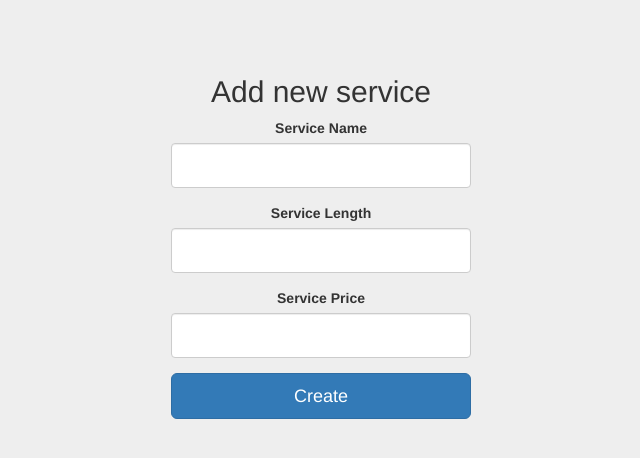
After one commit to danielbis/sidoCheck, a Flask app: page /provider/addservice in a window 1280 px wide. The commit adds this page. Shown: the top 458 px of the page, without its empty margins (319-959 px from the left). Run offline with Flask 2, Linux system fonts and the light colour scheme; the visitor is signed in with stand-in values (Sample User, id 1); data comes from the database, SQL or seed files in the repository; data that the repository does not hold is empty; parts of the project's set-up code (start-up, migrations or seed data) failed here and were passed over; some libraries are stand-ins or nearby versions.

Commit message:
add service

```diff
--- a/app/mod_provider/forms.py
+++ b/app/mod_provider/forms.py
@@ -3,7 +3,7 @@
 from datetime import datetime, date
 from flask_wtf import FlaskForm
 from wtforms import StringField, SelectField
-from wtforms.fields.html5 import  DateTimeField
+from wtforms.fields.html5 import  DateTimeField, IntegerField
 from wtforms.validators import InputRequired, Length, Email
 
 class DateForm(FlaskForm):
@@ -17,3 +17,8 @@ class ServiceForm(FlaskForm):
         'Service', coerce=int
 
     )
+
+class AddServiceForm(FlaskForm):
+	service_length = IntegerField('Service Length', validators=[InputRequired()])
+	service_price = IntegerField('Service Price', validators=[InputRequired()])
+	service_name = StringField('Service Name', validators=[InputRequired()])
--- a/app/mod_provider/routes.py
+++ b/app/mod_provider/routes.py
@@ -4,7 +4,7 @@ from flask_sqlalchemy  import SQLAlchemy
 from flask_wtf import FlaskForm
 from flask_login import login_user, login_required, logout_user, current_user
 import logging
-from app.mod_provider.forms import DateForm, ServiceForm
+from app.mod_provider.forms import DateForm, ServiceForm, AddServiceForm
 
 #import database object and login manager from app module
 from app import db, login_manager
@@ -81,3 +81,21 @@ def walkin():
 	print("date_today is ", d.strftime("%m/%d/%Y"))
 
 	return render_template('provider/walkin.html', slots_shop = slots_shop, service_id=service_id, date_today = str(d.strftime("%m/%d/%Y")))
+
+@provider_mod.route('/addservice', methods=['GET', 'POST'])
+@login_required
+def addservice():
+
+	shop = Shop.query.filter_by(shopId = current_user.shopId).first()
+	form = AddServiceForm()
+
+	if form.validate_on_submit():
+		s = Service(form.service_name.data, form.service_length.data, form.service_price.data)
+		for u in shop.users:
+			s.providers.append(u)
+		db.session.add(s)
+		db.session.commit()
+		return '<h1> Service added </h1>'
+
+
+	return render_template('provider/addservice.html', form = form)
--- a/app/templates/dashboardprovider.html
+++ b/app/templates/dashboardprovider.html
@@ -24,6 +24,7 @@ Dashboard
             <li><a href="{{ url_for('mod_auth.logout') }}">Log Out</a></li>
             <li><a href="{{ url_for('mod_auth.signup_employee') }}">Add employee</a></li>
             <li><a href="{{ url_for('mod_provider.add_schedule') }}">Add schedule</a></li>
+            <li><a href="{{ url_for('mod_provider.addservice') }}">Add service</a></li>
 
           </ul>
         </div>
--- /dev/null
+++ b/app/templates/provider/addservice.html
@@ -0,0 +1,32 @@
+<!-- Author Daniel Bis -->
+
+{% extends "bootstrap/base.html" %}
+{% import "bootstrap/wtf.html" as wtf %}
+
+{% block title %}
+Login
+{% endblock %}
+
+{% block styles %}
+{{super()}}
+<link rel="stylesheet" href="../../static/signin.css" xmlns="http://www.w3.org/1999/html">
+{% endblock %}
+
+{% block content %}
+
+    <div class="container" style="text-align: center;">
+
+				<form class="form-signin" method="POST" action="/provider/addservice">
+					<h2 class="form-signin-heading">Add new service</h2>
+					{{ form.hidden_tag() }}
+					{{ wtf.form_field(form.service_name) }}
+					{{ wtf.form_field(form.service_length) }}
+					{{ wtf.form_field(form.service_price) }}
+					<button class="btn btn-lg btn-primary btn-block" type="submit">Create</button>
+				</form>
+
+	</div>
+
+
+
+{% endblock %}
```
